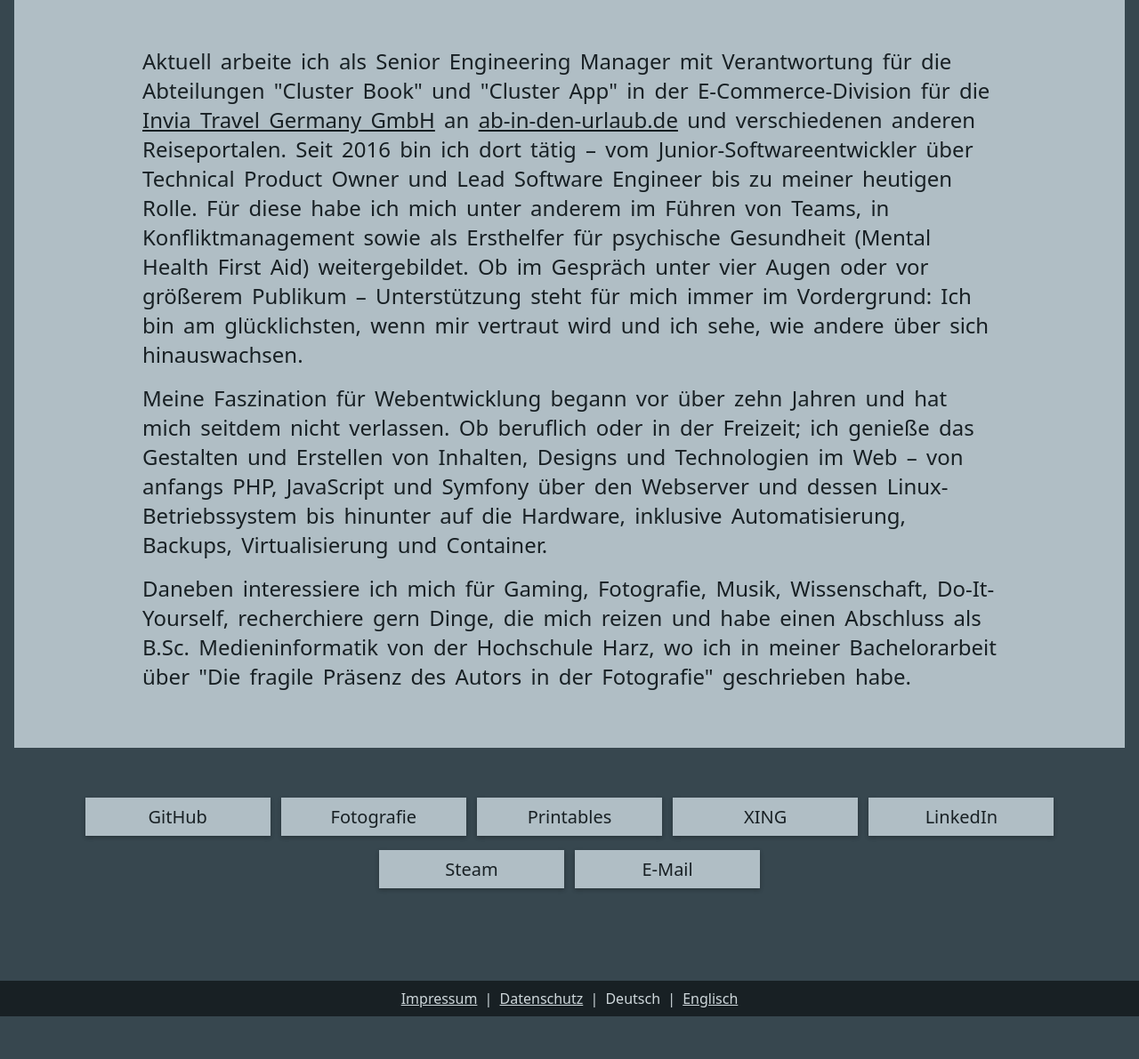
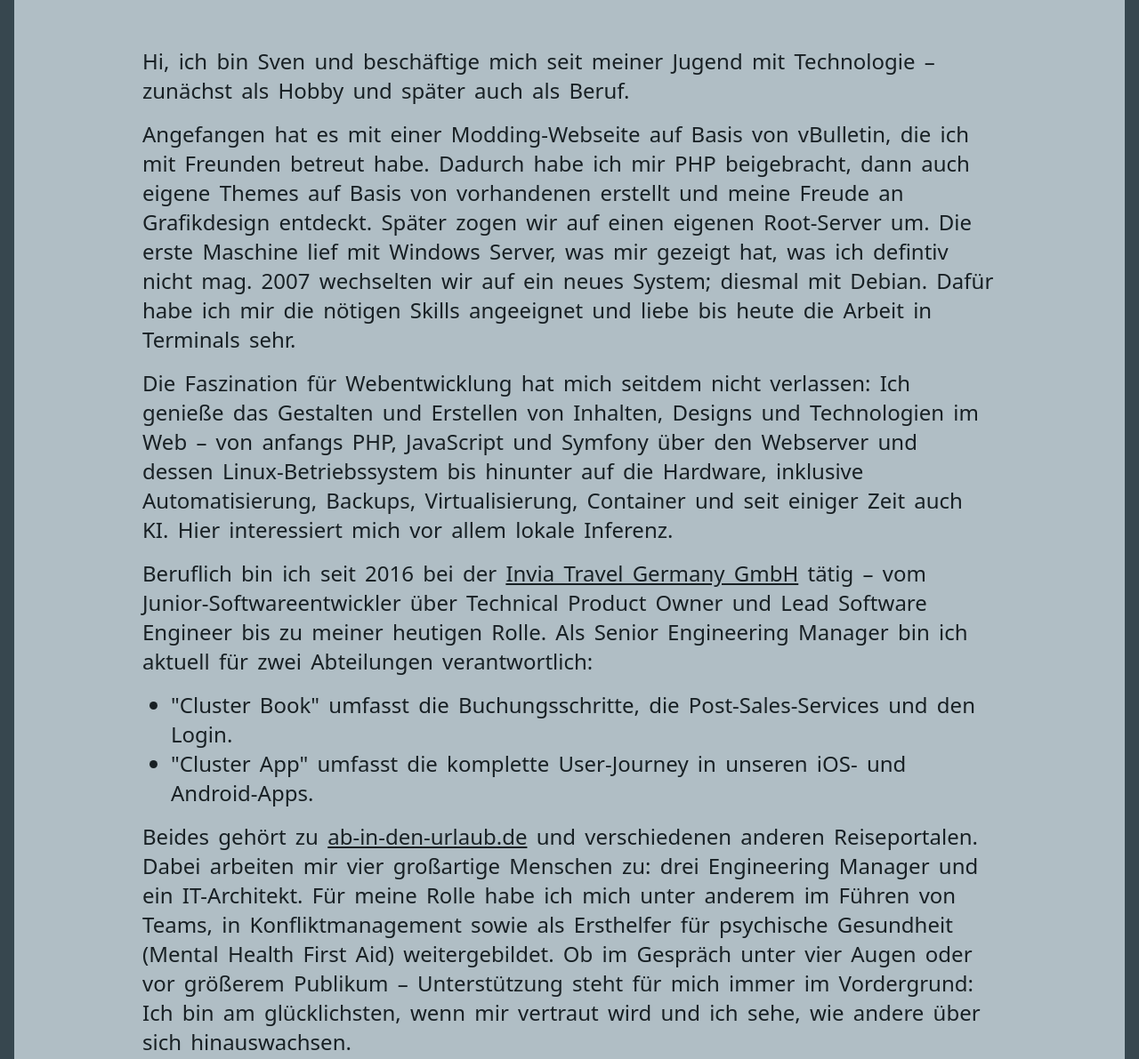
Before and after one commit to medienlampe/bischoff.media, an Eleventy site: page src/index.html in a window 1280 px wide. Shown: the part 260-1451 px from the top of the page at 89% size. Before the commit the page ends 1403 px from the top, so only its background shows below. Built offline with nearby package versions, Linux system fonts and the light colour scheme; Eleventy itself is replaced by a stand-in of ours; files that its build step writes are made by us from their sources; what eleventy-sass would draw is missing.

Commit message:
Changes main text.

```diff
--- a/package.json
+++ b/package.json
@@ -4,10 +4,10 @@
   "version": "3.1.0",
   "description": "bischoff.media",
   "devDependencies": {
-    "@11ty/eleventy": "^3.1.6",
+    "@11ty/eleventy": "^3.1.8",
     "eleventy-sass": "^3.0.0-beta.0",
-    "jest": "^30.5.0",
-    "sass": "^1.103.1"
+    "jest": "^30.5.2",
+    "sass": "^1.108.2"
   },
   "scripts": {
     "start": "eleventy --watch --serve",
--- a/src/assets/css/_style.scss
+++ b/src/assets/css/_style.scss
@@ -126,6 +126,13 @@ a.external:active {
   padding: 0 2rem;
 }
 
+#welcome ul {
+  text-align: left;
+  max-width: 58rem;
+  margin: 1rem auto;
+  padding: 0 2rem 0 4rem;
+}
+
 #linked-profiles {
   padding: 3rem 0;
 
--- a/src/index.html
+++ b/src/index.html
@@ -14,42 +14,62 @@ name: <strong>Senior Engineering Manager</strong> aus Leipzig
   >https://bischoff.media</a
 >
 <p>
-  Aktuell arbeite ich als Senior Engineering Manager mit Verantwortung für die Abteilungen "Cluster Book" und "Cluster App" in der E-Commerce-Division für die
+  Hi, ich bin Sven und beschäftige mich seit meiner Jugend mit Technologie –
+  zunächst als Hobby und später auch als Beruf.
+</p>
+<p>
+  Angefangen hat es mit einer Modding-Webseite auf Basis von vBulletin, die
+  ich mit Freunden betreut habe. Dadurch habe ich mir PHP beigebracht, dann
+  auch eigene Themes auf Basis von vorhandenen erstellt und meine Freude an
+  Grafikdesign entdeckt. Später zogen wir auf einen eigenen Root-Server um.
+  Die erste Maschine lief mit Windows Server, was mir gezeigt hat, was ich
+  defintiv nicht mag. 2007 wechselten wir auf ein neues System; diesmal mit
+  Debian. Dafür habe ich mir die nötigen Skills angeeignet und liebe bis heute
+  die Arbeit in Terminals sehr.
+</p>
+<p>
+  Die Faszination für Webentwicklung hat mich seitdem nicht verlassen: Ich
+  genieße das Gestalten und Erstellen von Inhalten, Designs und Technologien
+  im Web – von anfangs PHP, JavaScript und Symfony über den Webserver und
+  dessen Linux-Betriebssystem bis hinunter auf die Hardware, inklusive
+  Automatisierung, Backups, Virtualisierung, Container und seit einiger Zeit
+  auch KI. Hier interessiert mich vor allem lokale Inferenz.
+</p>
+<p>
+  Beruflich bin ich seit 2016 bei der
   <a
     href="https://www.invia.de"
     title="Webseite der Invia Group - des Arbeitsgebers von Sven Bischoff."
     rel="noopener noreferrer"
     >Invia Travel Germany GmbH</a
   >
-  an
+  tätig – vom Junior-Softwareentwickler über Technical Product Owner und Lead
+  Software Engineer bis zu meiner heutigen Rolle. Als Senior Engineering
+  Manager bin ich aktuell für zwei Abteilungen verantwortlich:
+</p>
+<ul>
+  <li>"Cluster Book" umfasst die Buchungsschritte, die Post-Sales-Services und den Login.</li>
+  <li>"Cluster App" umfasst die komplette User-Journey in unseren iOS- und Android-Apps.</li>
+</ul>
+<p>
+  Beides gehört zu
   <a
     href="https://www.ab-in-den-urlaub.de"
     title="Ab-in-den-Urlaub.de - eine der Webseiten an denen Sven Bischoff arbeitet"
     rel="noopener noreferrer"
     >ab-in-den-urlaub.de</a
   >
-  und verschiedenen anderen Reiseportalen. Seit 2016 bin ich dort tätig
-  – vom Junior-Softwareentwickler über Technical Product Owner und Lead
-  Software Engineer bis zu meiner heutigen Rolle. Für diese habe ich mich unter
-  anderem im Führen von Teams, in Konfliktmanagement sowie als
-  Ersthelfer für psychische Gesundheit (Mental Health First Aid)
-  weitergebildet. Ob im Gespräch unter vier Augen oder vor
-  größerem Publikum – Unterstützung steht für mich immer im
-  Vordergrund: Ich bin am glücklichsten, wenn mir vertraut wird und
-  ich sehe, wie andere über sich hinauswachsen.
-</p>
-<p>
-  Meine Faszination für Webentwicklung begann vor über zehn Jahren und
-  hat mich seitdem nicht verlassen. Ob beruflich oder in der Freizeit;
-  ich genieße das Gestalten und Erstellen von Inhalten,
-  Designs und Technologien im Web – von anfangs PHP, JavaScript und Symfony
-  über den Webserver und dessen Linux-Betriebssystem bis hinunter auf
-  die Hardware, inklusive Automatisierung, Backups, Virtualisierung
-  und Container.
+  und verschiedenen anderen Reiseportalen. Dabei arbeiten mir vier großartige
+  Menschen zu: drei Engineering Manager und ein IT-Architekt. Für meine Rolle
+  habe ich mich unter anderem im Führen von Teams, in Konfliktmanagement sowie
+  als Ersthelfer für psychische Gesundheit (Mental Health First Aid)
+  weitergebildet. Ob im Gespräch unter vier Augen oder vor größerem Publikum –
+  Unterstützung steht für mich immer im Vordergrund: Ich bin am glücklichsten,
+  wenn mir vertraut wird und ich sehe, wie andere über sich hinauswachsen.
 </p>
 <p>
   Daneben interessiere ich mich für Gaming, Fotografie, Musik, Wissenschaft,
-  Do-It-Yourself, recherchiere gern Dinge, die mich reizen und habe
+  Do-It-Yourself, recherchiere gern Dinge, die mich reizen, und habe
   einen Abschluss als
   <span class="p-honorific-suffix"
     ><strong>B.Sc.</strong> Medieninformatik</span
```
Also changed, not shown: src/english.html (+45 -24 lines), 1 other file.
